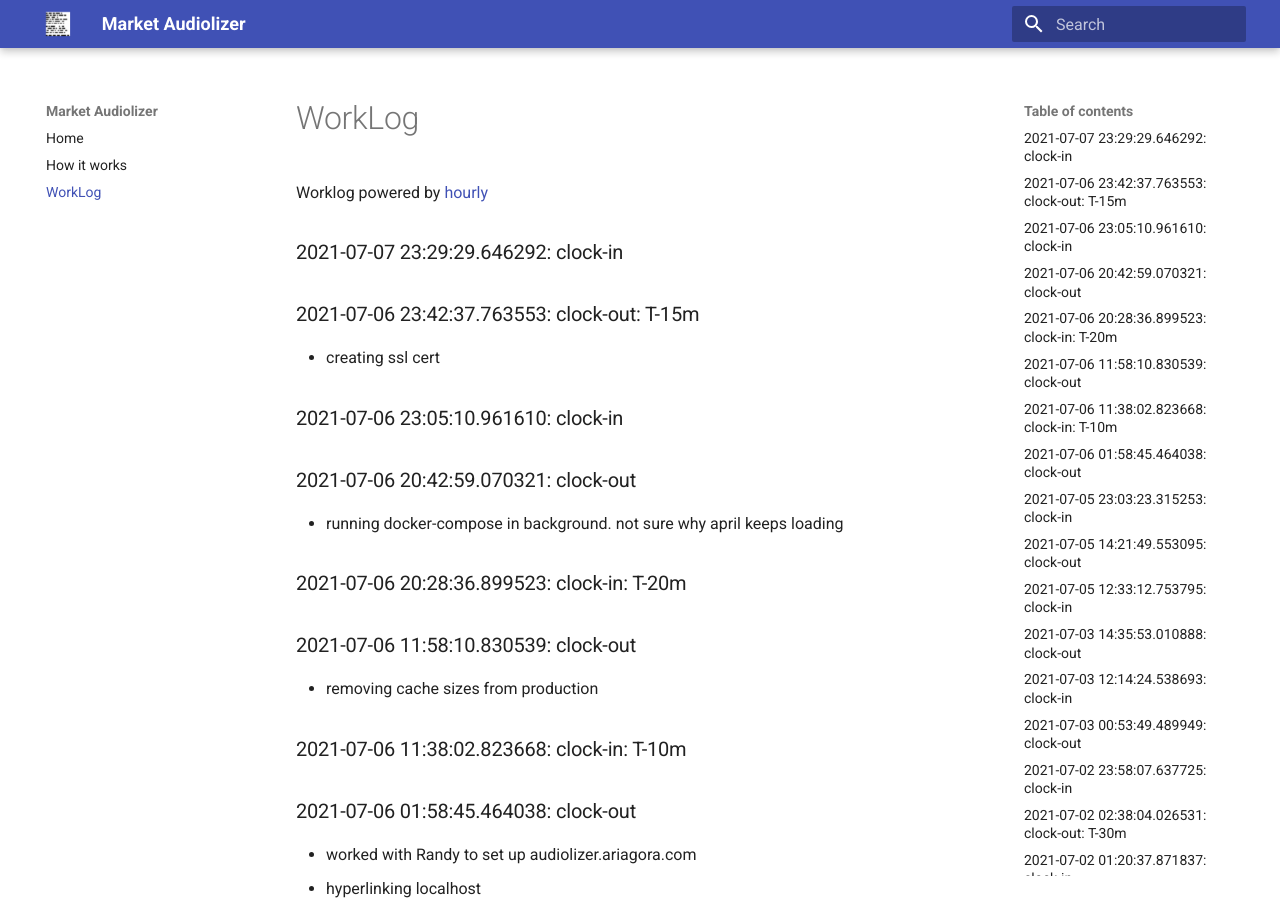
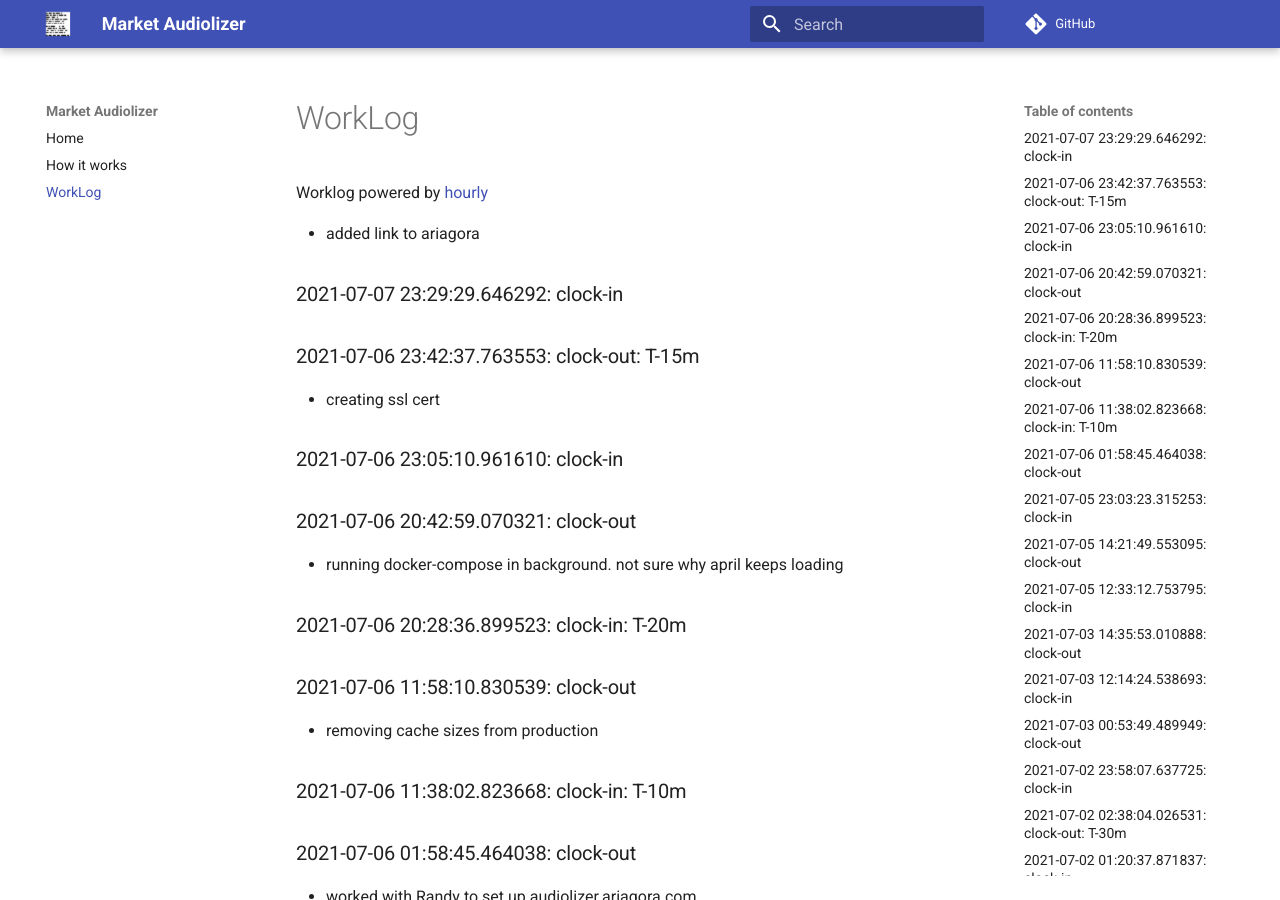
Before and after one commit to asherp/audiolizer, an MkDocs documentation site: the page built from docs/WorkLog.md, in a window 1280 px wide and 900 px high. Built offline with MkDocs 1.6.1 and Material for MkDocs 9.7.7, drawn with Linux system fonts in a browser that asks for light colours; comment, search, counter and statistics services are not loaded; part of the change alters nothing that is shown.

Commit message:
added link to ariagora

```diff
--- a/WorkLog.md
+++ b/WorkLog.md
@@ -1,3 +1,4 @@
+* added link to ariagora
 
 ### 2021-07-07 23:29:29.646292: clock-in
 
--- a/mkdocs.yml
+++ b/mkdocs.yml
@@ -1,6 +1,8 @@
 site_name: Market Audiolizer
 
-site_url: http://0.0.0.0:8000
+site_url: http://audiolizer.ariagora.com/
+
+repo_url: https://github.com/Audiolizer/audiolizer
 
 nav:
 - Home: README.md
```
